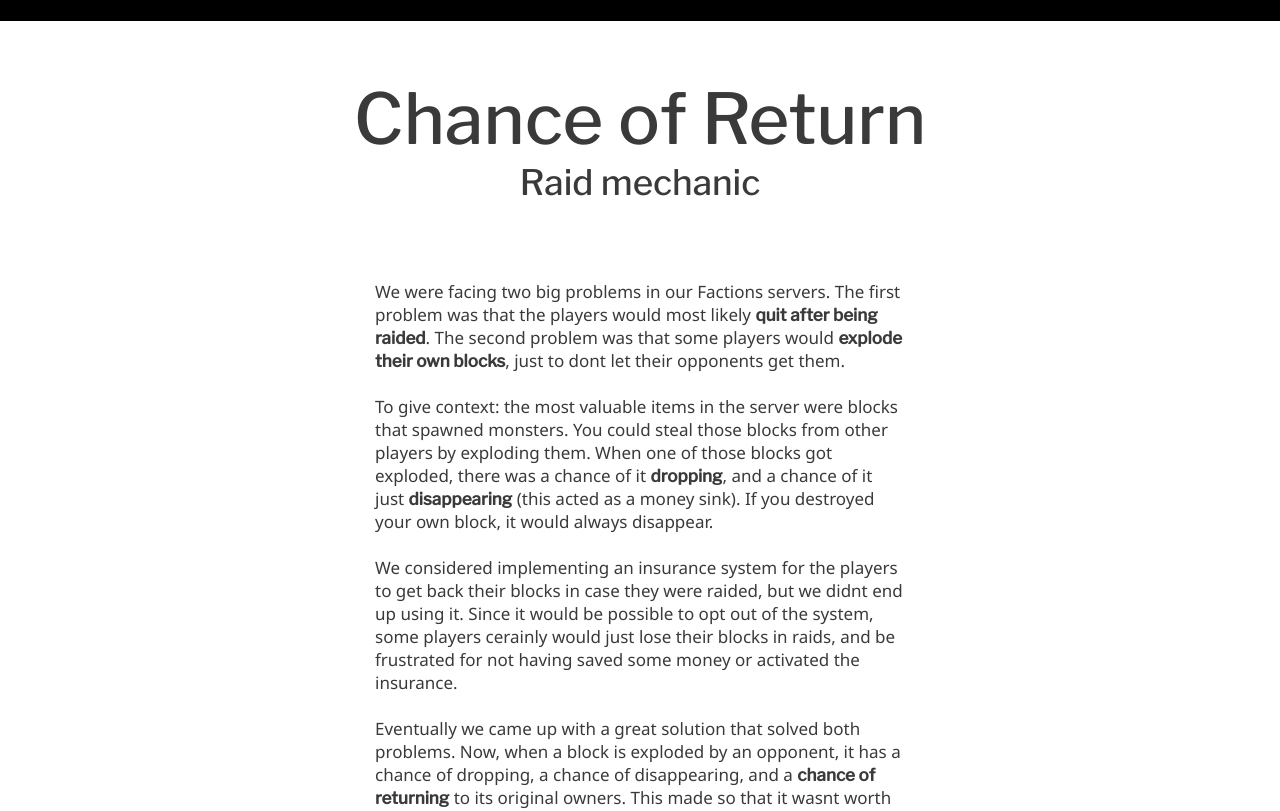
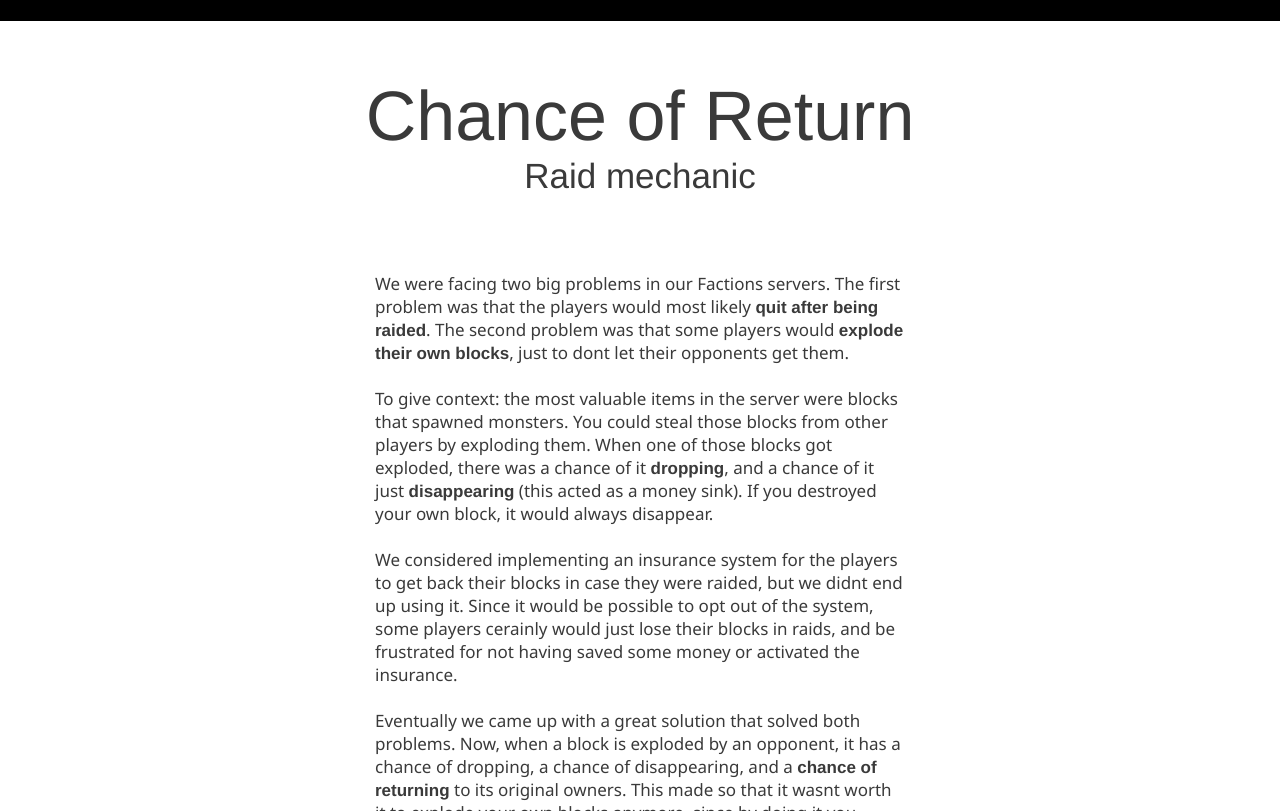
Before and after one commit to JoaoCastroTW/joaocastrotw.github.io, a plain HTML site: page index.html in a window 1280 px wide. Shown: the part 779-1590 px from the top of the page. Drawn offline with nearby package versions, Linux system fonts and the light colour scheme.

Commit message:
Change font

```diff
--- a/index.html
+++ b/index.html
@@ -8,7 +8,7 @@
         <meta name="viewport" content="width=device-width, initial-scale=1.0">
         <link rel="preconnect" href="https://fonts.gstatic.com">
         <link href="https://fonts.googleapis.com/css2?family=Noto+Sans&display=swap" rel="stylesheet">
-        <link href="https://fonts.googleapis.com/css2?family=Libre+Franklin:wght@500&display=swap" rel="stylesheet">
+        <link href="/fonts/franklin-gothic-medium.ttf" rel="stylesheet">
         <meta name="robots" content="noindex, nofollow">
         <meta name="description" content="João Castro">
         <meta charset="UTF-8">
--- a/style.css
+++ b/style.css
@@ -2,7 +2,7 @@
     margin: 0;
     padding: 0;
     box-sizing: border-box;
-    font-family: 'Libre Franklin', sans-serif;
+    font-family: 'Franklin Gothic Medium';
 }
 
 html {
```
